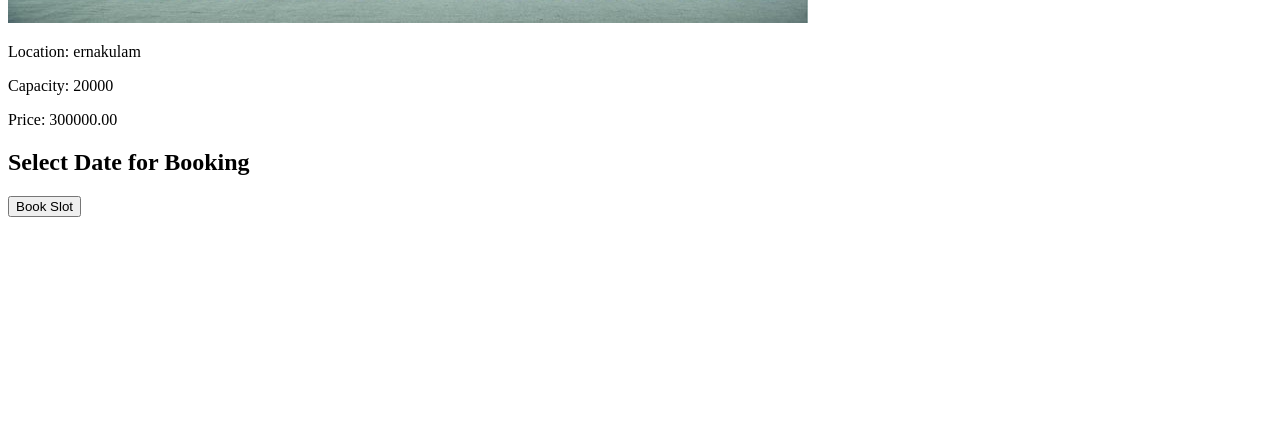
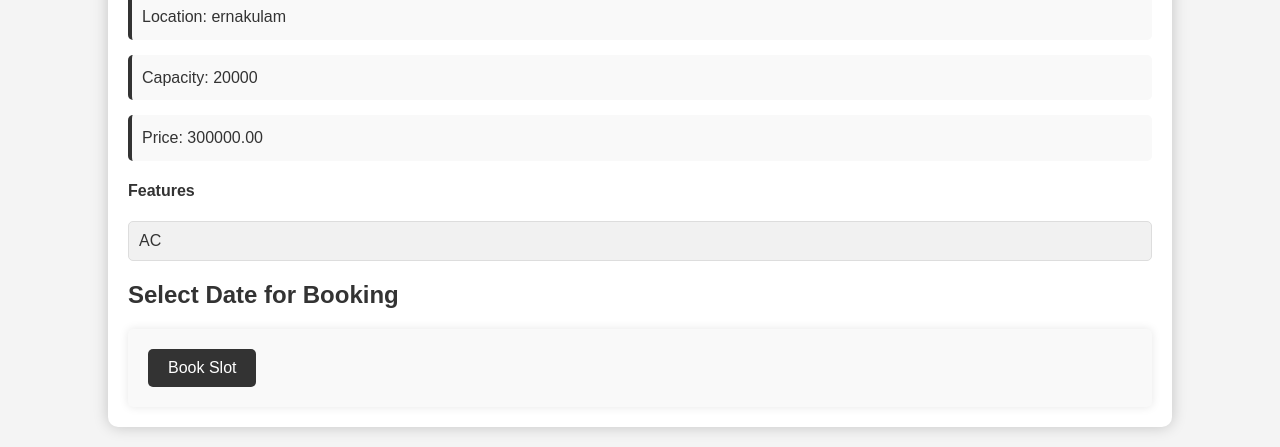
Before and after one commit to alnxha7/event_booking, a Django app: page /auditorium_list/1/ in a window 1280 px wide. Shown: the part 590-1037 px from the top of the page. Before the commit the page ends 807 px from the top, so only its background shows below. Run offline with Django 4.2, Linux system fonts and the light colour scheme; data comes from the database, SQL or seed files in the repository; both versions use the stored data as it was after the commit.

Commit message:
rearranged the auditorium list page

```diff
--- a/auditorium/templates/auditorium_list.html
+++ b/auditorium/templates/auditorium_list.html
@@ -4,21 +4,161 @@
     <meta charset="UTF-8">
     <meta name="viewport" content="width=device-width, initial-scale=1.0">
     <title>Auditorium Details</title>
-    <!-- Include your CSS stylesheets here -->
+    <style>
+        /* Basic Styling */
+        body {
+            font-family: Arial, sans-serif;
+            margin: 0;
+            padding: 0;
+            background-color: #f4f4f4;
+            color: #333;
+        }
+        h1 {
+            text-align: center;
+            background-color: #333;
+            color: #fff;
+            padding: 15px;
+            margin: 0;
+        }
+        .auditorium-details {
+            width: 80%;
+            margin: 20px auto;
+            background-color: #fff;
+            padding: 20px;
+            border-radius: 10px;
+            box-shadow: 0 0 15px rgba(0, 0, 0, 0.2);
+            animation: fadeIn 1s ease-in;
+        }
+        .slideshow-container {
+            position: relative;
+            max-width: 100%;
+            margin: auto;
+            overflow: hidden;
+        }
+        .slides {
+            display: flex;
+            transition: transform 0.5s ease;
+        }
+        .slides img {
+            width: 100%;
+            border-radius: 5px;
+            box-shadow: 0 4px 6px rgba(0, 0, 0, 0.1);
+        }
+        .prev, .next {
+            cursor: pointer;
+            position: absolute;
+            top: 50%;
+            width: auto;
+            padding: 16px;
+            margin-top: -22px;
+            color: #fff;
+            font-weight: bold;
+            font-size: 18px;
+            border-radius: 3px;
+            user-select: none;
+            background-color: rgba(0,0,0,0.5);
+        }
+        .next {
+            right: 0;
+        }
+        .prev:hover, .next:hover {
+            background-color: rgba(0,0,0,0.8);
+        }
+        .prev {
+            left: 0;
+        }
+        p {
+            font-size: 16px;
+            line-height: 1.6;
+            margin: 15px 0;
+            padding: 10px;
+            background-color: #f9f9f9;
+            border-left: 4px solid #333;
+            border-radius: 5px;
+        }
+        form {
+            margin-top: 20px;
+            padding: 20px;
+            background-color: #f9f9f9;
+            border-radius: 5px;
+            box-shadow: 0 0 10px rgba(0, 0, 0, 0.1);
+        }
+        button {
+            display: inline-block;
+            background: #333;
+            color: #fff;
+            padding: 10px 20px;
+            text-decoration: none;
+            border: none;
+            border-radius: 5px;
+            cursor: pointer;
+            font-size: 16px;
+            transition: background 0.3s ease, transform 0.3s ease;
+        }
+        button:hover {
+            background: #555;
+            transform: scale(1.05);
+        }
+
+        /* Features List */
+        .features-list {
+            list-style-type: none;
+            padding: 0;
+        }
+        .features-list li {
+            background-color: #f1f1f1;
+            border: 1px solid #ddd;
+            border-radius: 5px;
+            margin: 5px 0;
+            padding: 10px;
+        }
+
+        /* Keyframe Animations */
+        @keyframes fadeIn {
+            from {
+                opacity: 0;
+            }
+            to {
+                opacity: 1;
+            }
+        }
+    </style>
 </head>
 <body>
+    {% include 'user_navbar.html' %}
     <h1>{{ auditorium.user.username }}</h1>
 
     <div class="auditorium-details">
-        {% if auditorium.images %}
-            <img src="{{ auditorium.images.url }}" alt="Image of {{ auditorium.user.username }}">
-        {% else %}
-            <img src="../static/images/blue_mac2.jpg" alt="Default Image">
-        {% endif %}
+        <div class="slideshow-container">
+            <div class="slides">
+                {% if auditorium.auditorium_images.all %}
+                    {% for image in auditorium.auditorium_images.all %}
+                        <img src="{{ image.image.url }}" alt="Image of {{ auditorium.user.username }}">
+                    {% endfor %}
+                {% elif auditorium.images %}
+                    <img src="{{ auditorium.images.url }}" alt="Image of {{ auditorium.user.username }}">
+                {% else %}
+                    <img src="../static/images/blue_mac2.jpg" alt="Default Image">
+                {% endif %}
+            </div>
+            <a class="prev" onclick="moveSlide(-1)">&#10094;</a>
+            <a class="next" onclick="moveSlide(1)">&#10095;</a>
+        </div>
         <p>Location: {{ auditorium.location }}</p>
         <p>Capacity: {{ auditorium.capacity }}</p>
         <p>Price: {{ auditorium.price }}</p>
         <!-- Add more details as needed -->
+
+        <h4>Features</h4>
+        <ul class="features-list">
+            {% if auditorium.auditorium_features.all %}
+                {% for feature in auditorium.auditorium_features.all %}
+                    <li>{{ feature.name }}</li>
+                {% endfor %}
+            {% else %}
+                <li>No features available</li>
+            {% endif %}
+        </ul>
 
         <h2>Select Date for Booking</h2>
         <div id="calendar-{{ auditorium.id }}"></div>
@@ -31,6 +171,31 @@
     </div>
 
     <!-- Include your JavaScript files here -->
-    <script src="../static/js/app.js"></script>
+    <script>
+        let slideIndex = 0;
+        const slideInterval = 3000; // Interval time in milliseconds (3 seconds)
+
+        function showSlides() {
+            const slides = document.querySelector('.slides');
+            const slideWidth = slides.children[0].offsetWidth;
+            slides.style.transform = `translateX(${-slideIndex * slideWidth}px)`;
+        }
+
+        function moveSlide(n) {
+            const slides = document.querySelectorAll('.slides img');
+            slideIndex = (slideIndex + n + slides.length) % slides.length;
+            showSlides();
+        }
+
+        function startSlideShow() {
+            showSlides();
+            setInterval(() => moveSlide(1), slideInterval);
+        }
+
+        document.addEventListener('DOMContentLoaded', () => {
+            startSlideShow();
+        });
+    </script>
+    <script src="../static/js/script.js"></script>
 </body>
 </html>
--- a/auditorium/templates/book_calendar.html
+++ b/auditorium/templates/book_calendar.html
@@ -53,6 +53,7 @@
     </style>
 </head>
 <body>
+    {% include 'user_navbar.html' %}
     <h1>Book Slot for {{ auditorium.user.username }}</h1>
 
     <div class="date-picker-container">
--- a/auditorium/templates/event_navbar.html
+++ b/auditorium/templates/event_navbar.html
@@ -3,6 +3,9 @@
     <ul>
         <li>
             <a href="/"><i class="fa fa-home"></i> Logout</a>
+        </li>
+        <li>
+            <a href="{% url 'event_host_index' %}"> Home</a>
         </li>
         <li>
             <a href="{% url 'event_schedules' auditorium.id %}"><i class="fa fa-calendar"></i> My Schedules</a>
--- a/auditorium/views.py
+++ b/auditorium/views.py
@@ -244,6 +244,7 @@ def user_bookings(request):
 
 def auditorium_list(request, auditorium_id):
     auditorium = Auditorium.objects.get(id=auditorium_id)
+    features = auditorium.auditorium_features.all()
     return render(request, 'auditorium_list.html', {'auditorium': auditorium})
 
 def book_calendar(request, auditorium_id):
```
Also changed, not shown: auditorium/static/images/auditorium_images/pexels-pixabay-269140_YVO0Yaa.jpg (added), db.sqlite3.
